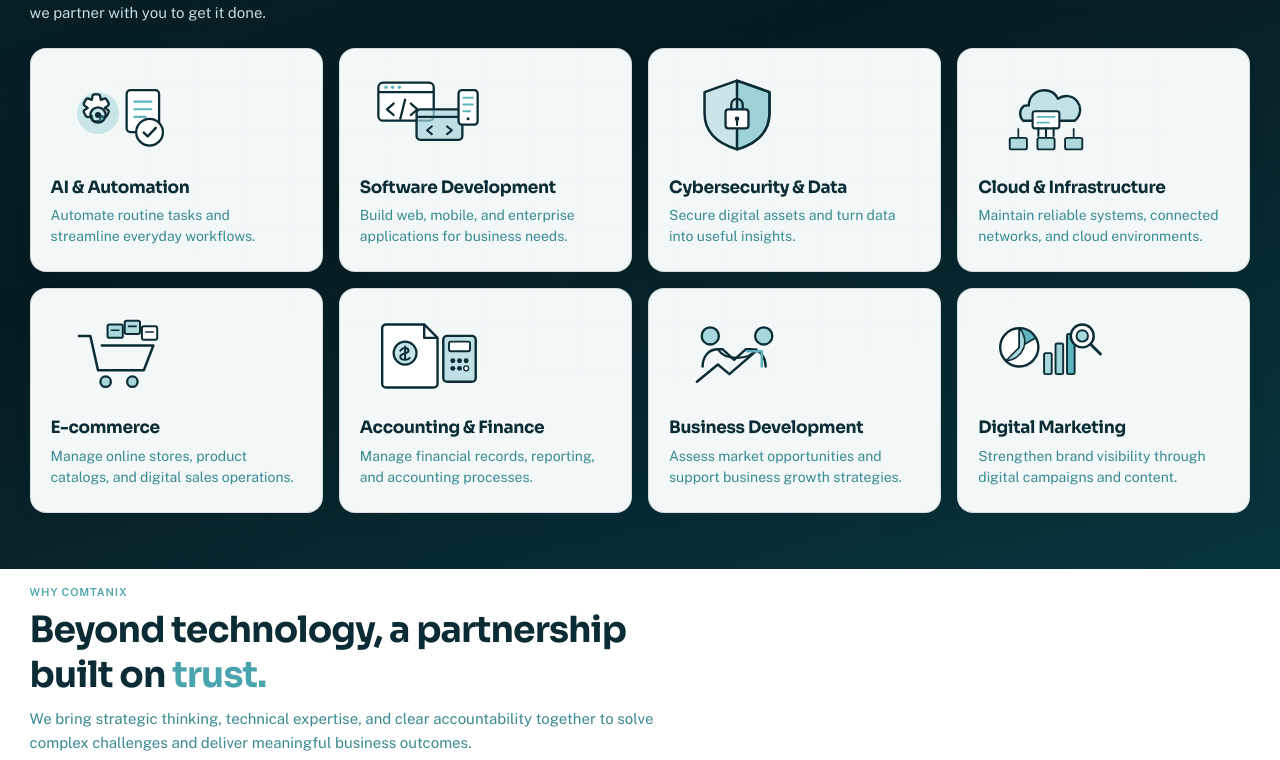
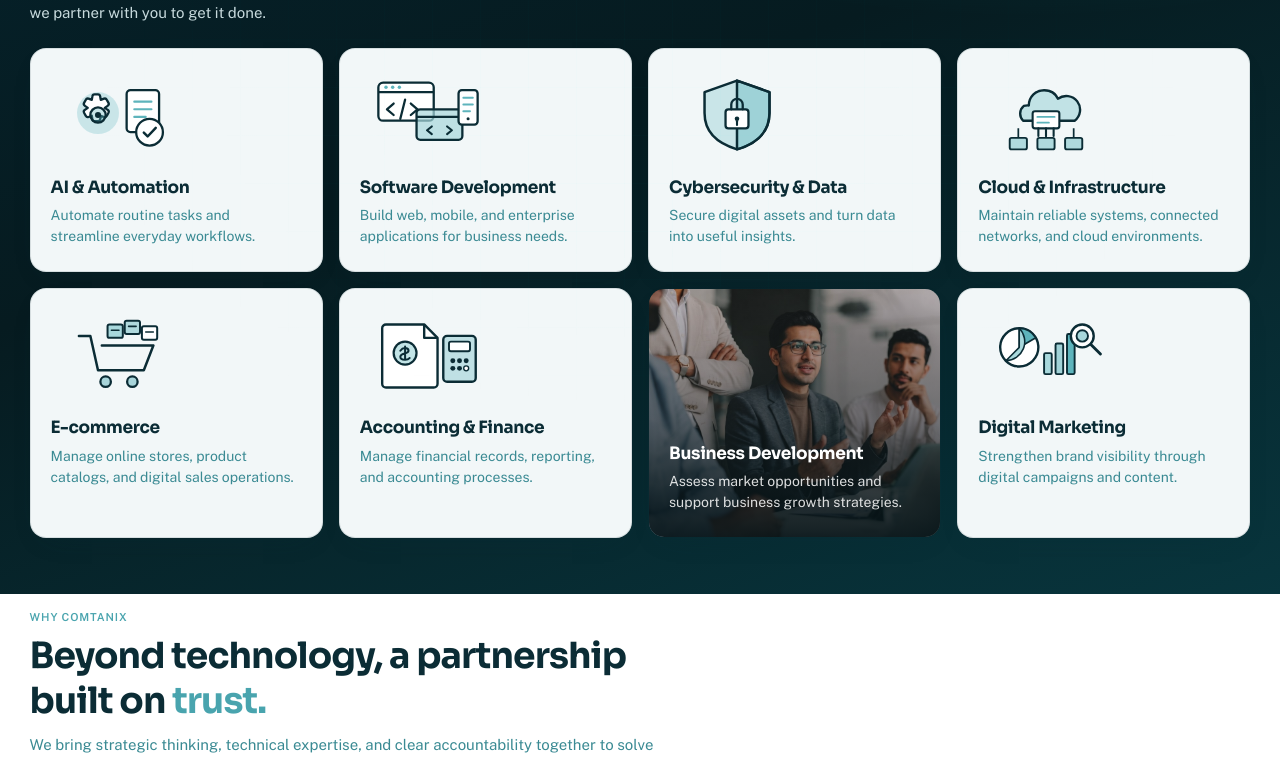
Before and after one commit to adnanhayat531/comtanixcareers, a Next.js app: page / in a window 1280 px wide. Shown: the part 1434-2194 px from the top of the page. Built offline with nearby package versions, Linux system fonts and the light colour scheme; no server answers.

Commit message:
Add Business Development image to HomePage and update AboutPage title

```diff
--- a/src/app/about/page.tsx
+++ b/src/app/about/page.tsx
@@ -39,7 +39,7 @@ export default function AboutPage() {
             <SectionHeading
               compact
               eyebrow="Our Story"
-              title="15 Years of Progress. A Commitment to Excellence."
+              title="10+ Years of Progress. A Commitment to Excellence."
               className="mb-6"
             />
             <div className="type-body space-y-4 text-muted">
--- a/src/app/careers/page.tsx
+++ b/src/app/careers/page.tsx
@@ -64,18 +64,6 @@ export default function CareersPage() {
                 title="Current openings"
                 className="mb-0"
               />
-              <ul className="mt-3 flex flex-wrap gap-2" aria-label="Role highlights">
-                {["Night shift", "Onsite", "Bahria Town Phase 8, Rawalpindi"].map(
-                  (tag) => (
-                    <li
-                      key={tag}
-                      className="inline-flex items-center rounded-[var(--radius-md)] border border-brand/40 bg-tint px-2.5 py-1 type-meta text-brand"
-                    >
-                      {tag}
-                    </li>
-                  ),
-                )}
-              </ul>
             </div>
             <Button
               href="/submit-cv"
--- a/src/app/page.tsx
+++ b/src/app/page.tsx
@@ -1,3 +1,4 @@
+import Image from "next/image";
 import {
   CAPABILITY_ILLUSTRATIONS,
   WHY_ILLUSTRATIONS,
@@ -9,6 +10,10 @@ import { StatsBar } from "@/components/home/StatsBar";
 import { WhoWeAre } from "@/components/home/WhoWeAre";
 import { HeadingReveal } from "@/components/motion/Reveal";
 import { CAPABILITIES, WHY_COMTANIX } from "@/lib/data/content";
+
+const CAPABILITY_PHOTOS: Partial<Record<string, string>> = {
+  "Business Development": "/capabilities/business-development.jpg",
+};
 
 export default function HomePage() {
   return (
@@ -49,7 +54,37 @@ export default function HomePage() {
 
           <ul className="grid grid-cols-1 gap-3 min-[480px]:grid-cols-2 sm:gap-4 xl:grid-cols-4">
             {CAPABILITIES.map((c, i) => {
+              const photo = CAPABILITY_PHOTOS[c.title];
               const Illustration = CAPABILITY_ILLUSTRATIONS[i];
+
+              if (photo) {
+                return (
+                  <li
+                    key={c.title}
+                    className="group relative min-h-[14.5rem] min-w-0 overflow-hidden rounded-[1rem] border border-[#0b2c35]/12 shadow-[0_10px_28px_-18px_rgba(11,44,53,0.4)] transition duration-300 hover:-translate-y-0.5 hover:border-[#49a4ae]/4 hover:shadow-[0_16px_32px_-14px_rgba(73,164,174,0.45)] sm:min-h-[15.5rem]"
+                  >
+                    <Image
+                      src={photo}
+                      alt=""
+                      fill
+                      sizes="(max-width: 640px) 100vw, (max-width: 1280px) 50vw, 25vw"
+                      quality={90}
+                      className="object-cover object-[center_20%] transition duration-500 group-hover:scale-[1.04]"
+                    />
+                    <div
+                      className="absolute inset-0 bg-gradient-to-t from-[#041216]/92 via-[#041216]/45 to-[#041216]/15"
+                      aria-hidden
+                    />
+                    <div className="relative z-10 flex h-full min-h-[14.5rem] flex-col justify-end px-5 py-5 sm:min-h-[15.5rem] sm:px-5 sm:py-6">
+                      <h3 className="type-h3 text-white">{c.title}</h3>
+                      <p className="type-meta mt-1.5 leading-snug text-white/85">
+                        {c.body}
+                      </p>
+                    </div>
+                  </li>
+                );
+              }
+
               return (
                 <li
                   key={c.title}
@@ -59,7 +94,9 @@ export default function HomePage() {
                     <Illustration className="mb-5 h-[5.25rem] w-full max-w-[8.5rem] shrink-0 self-start" />
                   ) : null}
                   <h3 className="type-h3 text-[#0b2c35]">{c.title}</h3>
-                  <p className="type-meta mt-1.5 leading-snug text-[#3a8a93]">{c.body}</p>
+                  <p className="type-meta mt-1.5 leading-snug text-[#3a8a93]">
+                    {c.body}
+                  </p>
                 </li>
               );
             })}
--- a/src/components/home/CapabilityIcons.tsx
+++ b/src/components/home/CapabilityIcons.tsx
@@ -234,7 +234,7 @@ export function IconAccounting({ className }: IconProps) {
   );
 }
 
-/** Handshake + rising chart */
+/** Handshake + rising chart (photo card used on home for Business Development) */
 export function IconBusinessDev({ className }: IconProps) {
   return (
     <Svg className={className}>
```
Also changed, not shown: public/capabilities/business-development.jpg.
